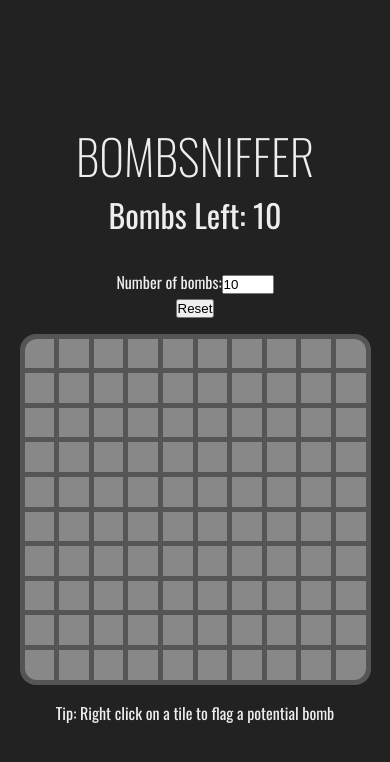
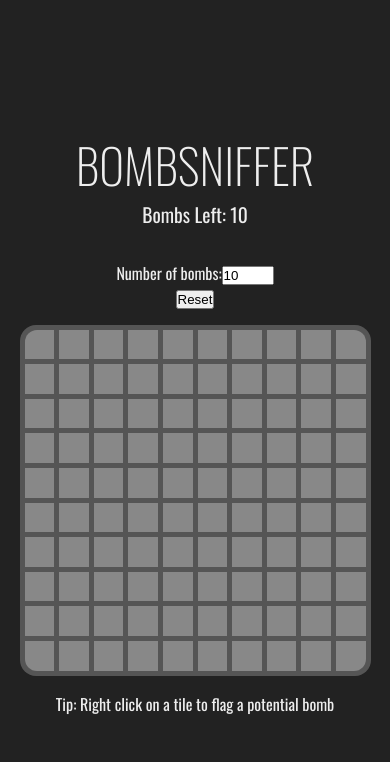
Before and after one commit to Tjklimoski/bombsniffer, a React (Vite) app: page / in a window 390 px wide. Shown: the top 762 px of the page. Built offline with nearby package versions, Linux system fonts and the light colour scheme.

Commit message:
Add a accent css variable

```diff
--- a/src/index.css
+++ b/src/index.css
@@ -6,6 +6,10 @@
   box-sizing: border-box;
   margin: 0;
   padding: 0;
+}
+
+:root {
+  --accent: #c1c289;
 }
 
 body {
@@ -32,7 +36,7 @@ body {
 }
 
 .score {
-  font-size: 2rem;
+  font-size: clamp(1rem, 5vmin, 2rem);
   margin-bottom: 2rem;
 }
 
@@ -107,5 +111,5 @@ body {
 .board > [data-status="show"] {
   background: none;
   box-shadow: none;
-  border: 1px solid #c1c289;
+  border: 1px solid var(--accent);
 }
```
